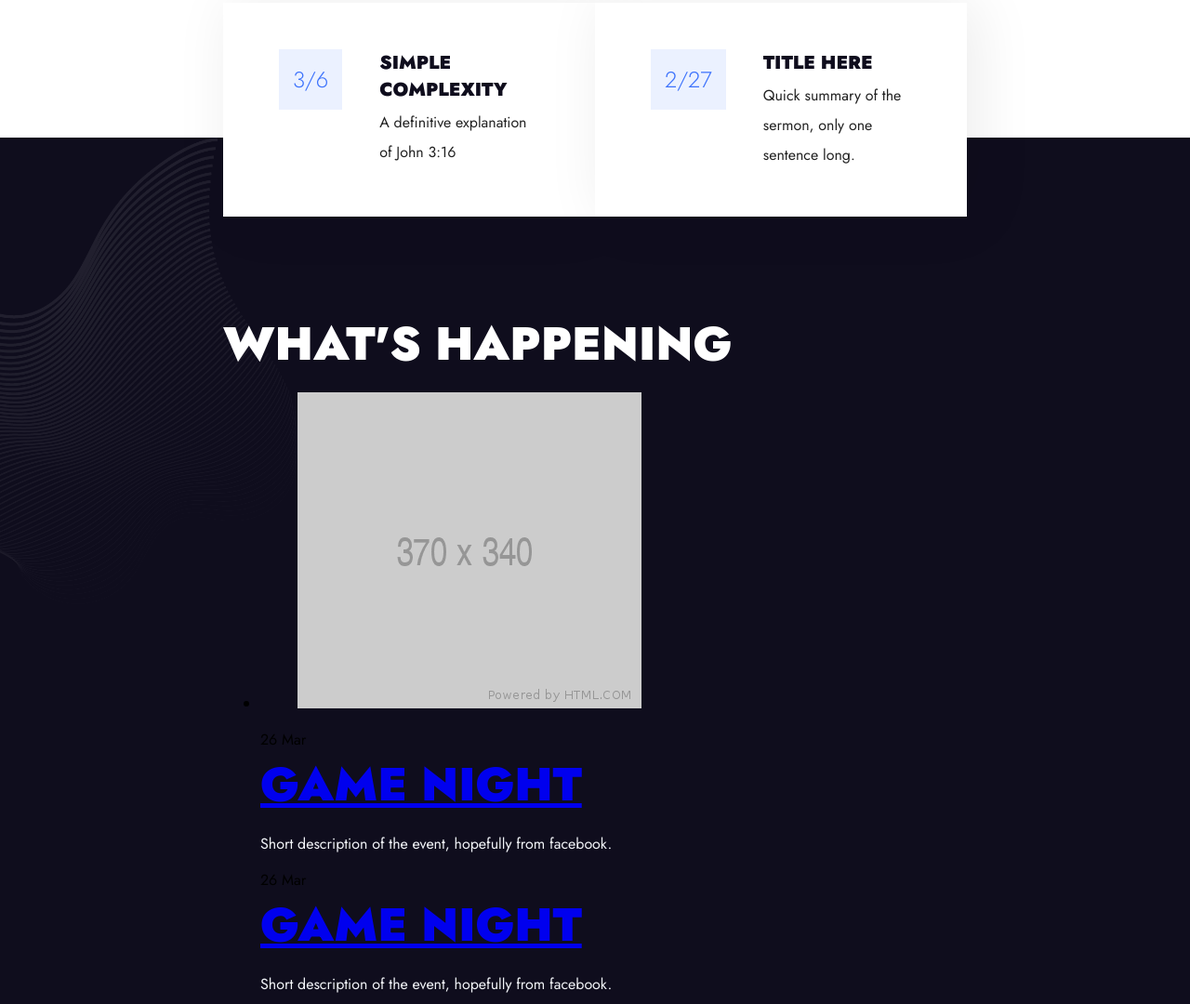
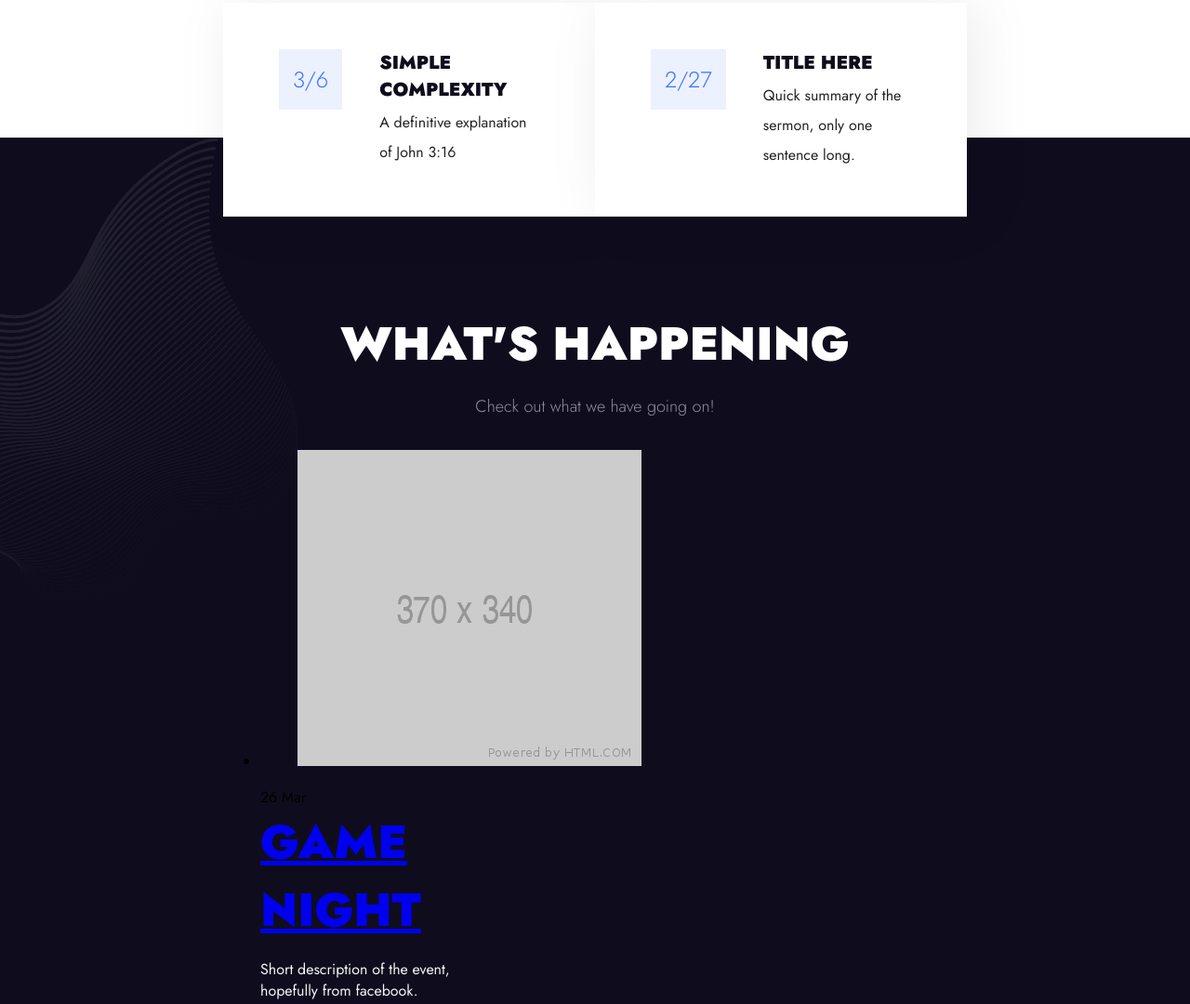
Before and after one commit to MrWobbles/MrWobbles.github.io, a website: page index.html in a window 1280 px wide. Shown: the part 1545-2625 px from the top of the page at 93% size. Drawn offline with nearby package versions, Linux system fonts and the light colour scheme.

Commit message:
working on events section styling

```diff
--- a/assets/src/scss/components/_happening.scss
+++ b/assets/src/scss/components/_happening.scss
@@ -4,4 +4,23 @@
     background-repeat: no-repeat;
     background-position: top left;
     background-size: 25% auto;
+
+    h2, .callout-text{
+        width: 100%;
+        text-align: center;
+    }
+
+    ul{
+        display: flex;
+        flex-wrap: wrap;
+
+        li{
+            width: calc(33% - 30px);
+            margin-right: 45px;
+
+            &:nth-child(3n){
+                margin-right: 0;
+            }
+        }
+    }
 }
--- a/index.html
+++ b/index.html
@@ -79,6 +79,7 @@
     <section class="events">
         <div class="section-content">
             <h2>What's Happening</h2>
+            <p class="callout-text">Check out what we have going on!</p>
             <ul>
                 <li>
                     <figure>
```
Also changed, not shown: assets/dist/css/main.css, 2 other files.
